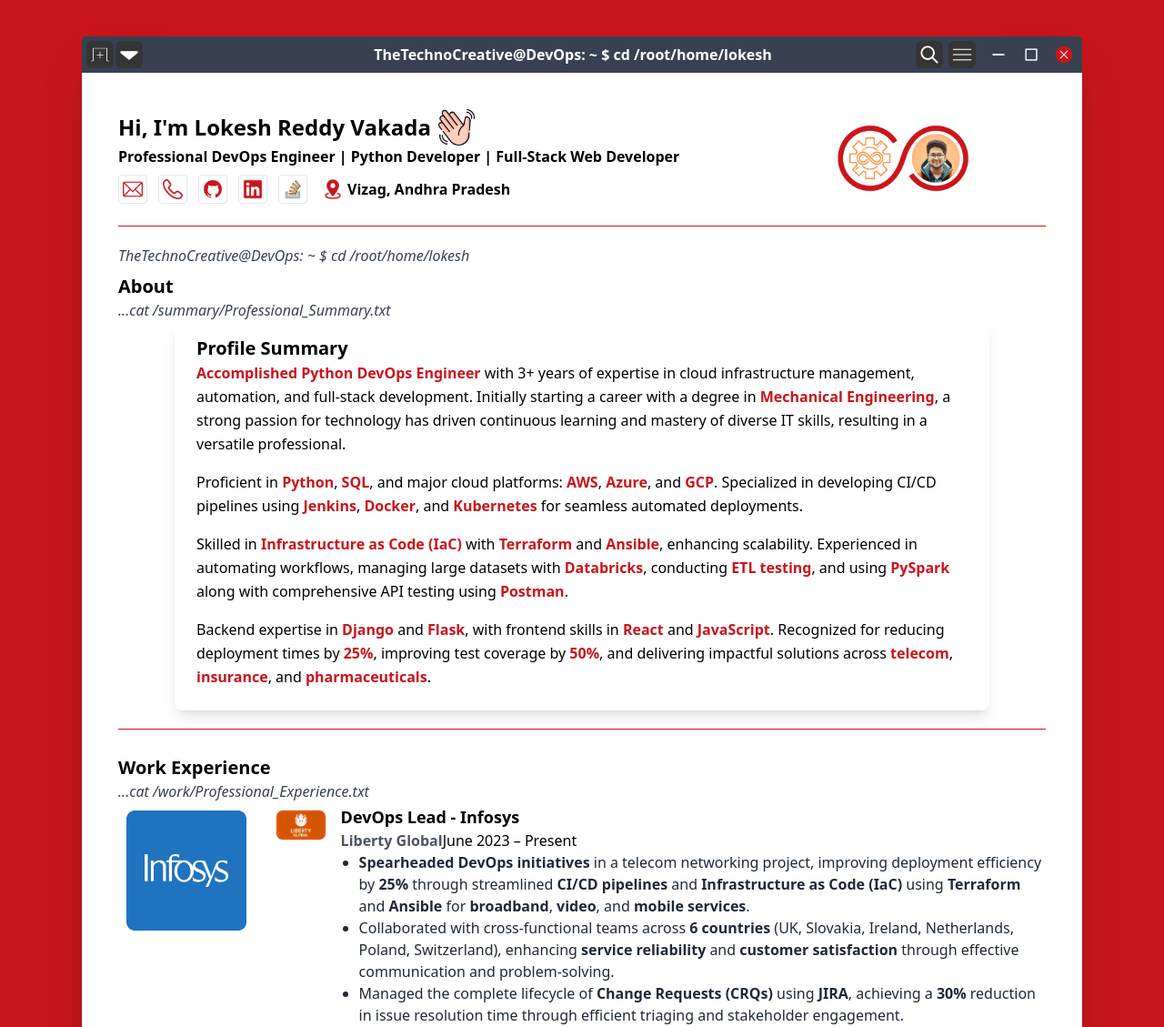
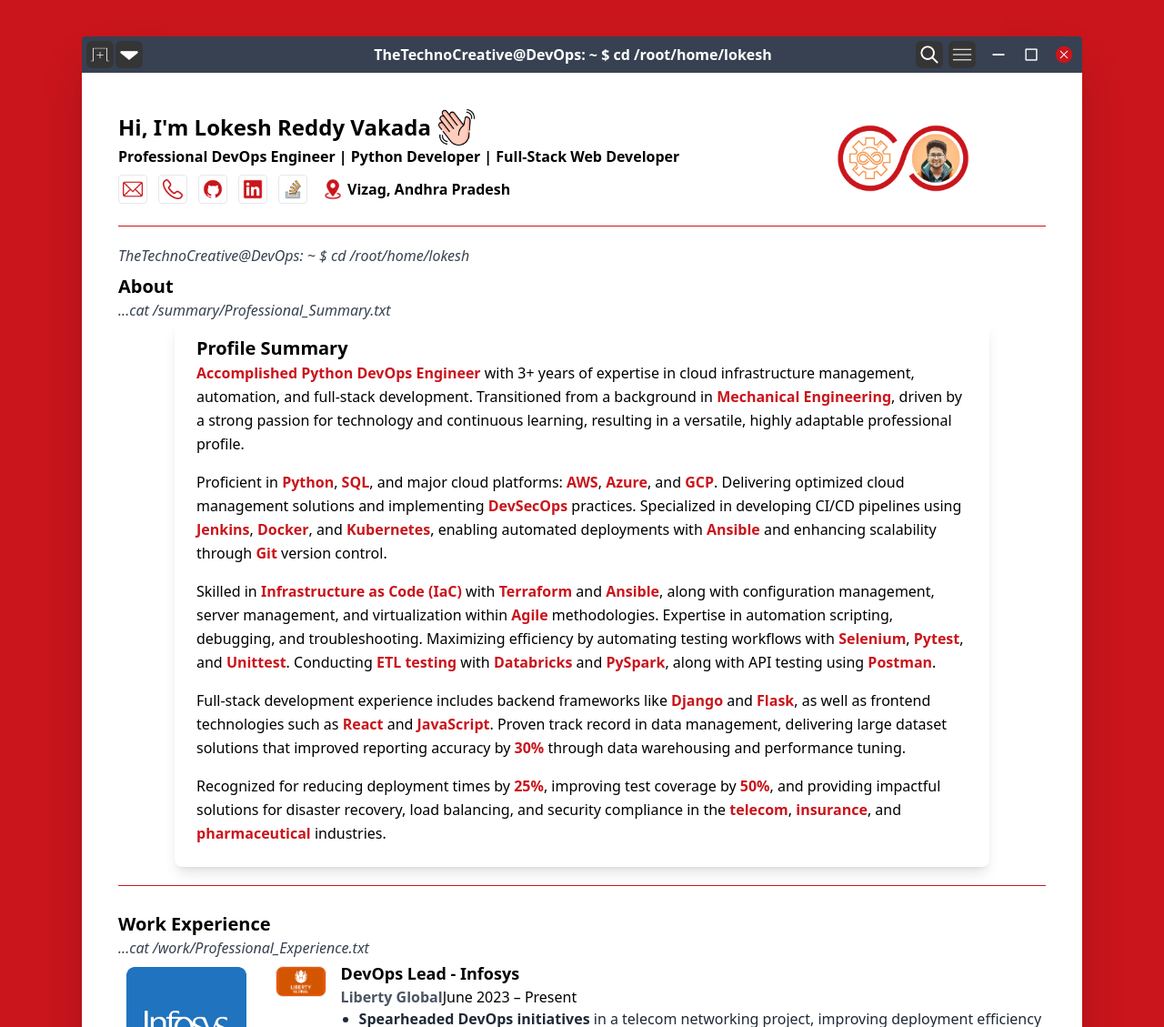
Before and after one commit to reddylokesh837/reddylokesh837.github.io, a website: page index.html in a window 1280 px wide. Shown: the top 1129 px of the page at 91% size. Drawn offline with nearby package versions, Linux system fonts and the light colour scheme.

Commit message:
Updated resume on 21-Jan-2025

```diff
--- a/index.html
+++ b/index.html
@@ -85,17 +85,21 @@
                 <div class="max-w-4xl mx-auto p-6 pt-4 bg-white rounded-lg shadow-lg">
                     <h2 class="text-xl font-bold text-start text-black">Profile Summary</h2>
                     <p class="text-base text-black leading-relaxed">
-                        <span class="font-semibold text-[#CA151C]">Accomplished Python DevOps Engineer</span> with 3+ years of expertise in cloud infrastructure management, automation, and full-stack development. Initially starting a career with a degree in <span class="font-semibold text-[#CA151C]">Mechanical Engineering</span>, a strong passion for technology has driven continuous learning and mastery of diverse IT skills, resulting in a versatile professional.
+                        <span class="font-semibold text-[#CA151C]">Accomplished Python DevOps Engineer</span> with 3+ years of expertise in cloud infrastructure management, automation, and full-stack development. Transitioned from a background in <span class="font-semibold text-[#CA151C]">Mechanical Engineering</span>, driven by a strong passion for technology and continuous learning, resulting in a versatile, highly adaptable professional profile.
                     </p>
                     <p class="text-base text-black leading-relaxed mt-4">
-                        Proficient in <span class="font-semibold text-[#CA151C]">Python</span>, <span class="font-semibold text-[#CA151C]">SQL</span>, and major cloud platforms: <span class="font-semibold text-[#CA151C]">AWS</span>, <span class="font-semibold text-[#CA151C]">Azure</span>, and <span class="font-semibold text-[#CA151C]">GCP</span>. Specialized in developing CI/CD pipelines using <span class="font-semibold text-[#CA151C]">Jenkins</span>, <span class="font-semibold text-[#CA151C]">Docker</span>, and <span class="font-semibold text-[#CA151C]">Kubernetes</span> for seamless automated deployments.
+                        Proficient in <span class="font-semibold text-[#CA151C]">Python</span>, <span class="font-semibold text-[#CA151C]">SQL</span>, and major cloud platforms: <span class="font-semibold text-[#CA151C]">AWS</span>, <span class="font-semibold text-[#CA151C]">Azure</span>, and <span class="font-semibold text-[#CA151C]">GCP</span>. Delivering optimized cloud management solutions and implementing <span class="font-semibold text-[#CA151C]">DevSecOps</span> practices. Specialized in developing CI/CD pipelines using <span class="font-semibold text-[#CA151C]">Jenkins</span>, <span class="font-semibold text-[#CA151C]">Docker</span>, and <span class="font-semibold text-[#CA151C]">Kubernetes</span>, enabling automated deployments with <span class="font-semibold text-[#CA151C]">Ansible</span> and enhancing scalability through <span class="font-semibold text-[#CA151C]">Git</span> version control.
                     </p>
                     <p class="text-base text-black leading-relaxed mt-4">
-                        Skilled in <span class="font-semibold text-[#CA151C]">Infrastructure as Code (IaC)</span> with <span class="font-semibold text-[#CA151C]">Terraform</span> and <span class="font-semibold text-[#CA151C]">Ansible</span>, enhancing scalability. Experienced in automating workflows, managing large datasets with <span class="font-semibold text-[#CA151C]">Databricks</span>, conducting <span class="font-semibold text-[#CA151C]">ETL testing</span>, and using <span class="font-semibold text-[#CA151C]">PySpark</span> along with comprehensive API testing using <span class="font-semibold text-[#CA151C]">Postman</span>.
+                        Skilled in <span class="font-semibold text-[#CA151C]">Infrastructure as Code (IaC)</span> with <span class="font-semibold text-[#CA151C]">Terraform</span> and <span class="font-semibold text-[#CA151C]">Ansible</span>, along with configuration management, server management, and virtualization within <span class="font-semibold text-[#CA151C]">Agile</span> methodologies. Expertise in automation scripting, debugging, and troubleshooting. Maximizing efficiency by automating testing workflows with <span class="font-semibold text-[#CA151C]">Selenium</span>, <span class="font-semibold text-[#CA151C]">Pytest</span>, and <span class="font-semibold text-[#CA151C]">Unittest</span>. Conducting <span class="font-semibold text-[#CA151C]">ETL testing</span> with <span class="font-semibold text-[#CA151C]">Databricks</span> and <span class="font-semibold text-[#CA151C]">PySpark</span>, along with API testing using <span class="font-semibold text-[#CA151C]">Postman</span>.
                     </p>
                     <p class="text-base text-black leading-relaxed mt-4">
-                        Backend expertise in <span class="font-semibold text-[#CA151C]">Django</span> and <span class="font-semibold text-[#CA151C]">Flask</span>, with frontend skills in <span class="font-semibold text-[#CA151C]">React</span> and <span class="font-semibold text-[#CA151C]">JavaScript</span>. Recognized for reducing deployment times by <span class="font-semibold text-[#CA151C]">25%</span>, improving test coverage by <span class="font-semibold text-[#CA151C]">50%</span>, and delivering impactful solutions across <span class="font-semibold text-[#CA151C]">telecom</span>, <span class="font-semibold text-[#CA151C]">insurance</span>, and <span class="font-semibold text-[#CA151C]">pharmaceuticals</span>.
+                        Full-stack development experience includes backend frameworks like <span class="font-semibold text-[#CA151C]">Django</span> and <span class="font-semibold text-[#CA151C]">Flask</span>, as well as frontend technologies such as <span class="font-semibold text-[#CA151C]">React</span> and <span class="font-semibold text-[#CA151C]">JavaScript</span>. Proven track record in data management, delivering large dataset solutions that improved reporting accuracy by <span class="font-semibold text-[#CA151C]">30%</span> through data warehousing and performance tuning.
                     </p>
+                    <p class="text-base text-black leading-relaxed mt-4">
+                        Recognized for reducing deployment times by <span class="font-semibold text-[#CA151C]">25%</span>, improving test coverage by <span class="font-semibold text-[#CA151C]">50%</span>, and providing impactful solutions for disaster recovery, load balancing, and security compliance in the <span class="font-semibold text-[#CA151C]">telecom</span>, <span class="font-semibold text-[#CA151C]">insurance</span>, and <span class="font-semibold text-[#CA151C]">pharmaceutical</span> industries.
+                    </p>
+
                 </div>
 
 
```
